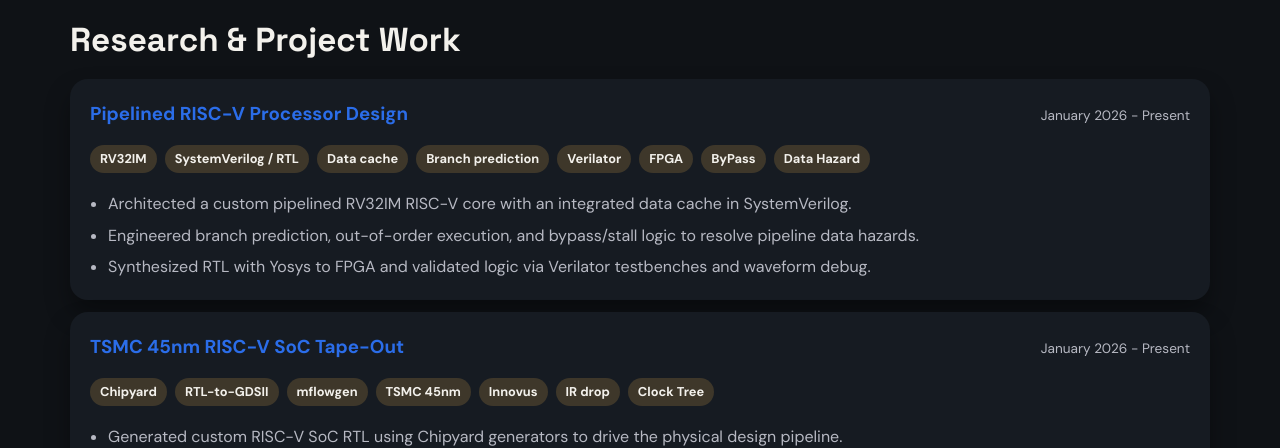
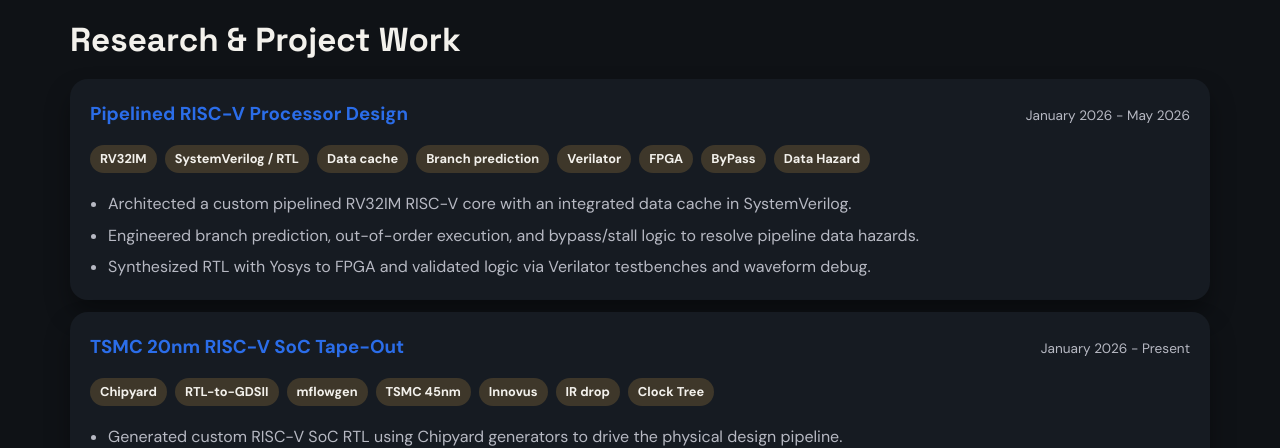
Before and after one commit to abhikkum/abhik_profile, a Jekyll site: the page built from _pages/projects.html, in a window 1280 px wide and 900 px high, scrolled down 462 px. Shown: the part 153-601 px from the top of the window. Built offline with Jekyll 4.4.1, drawn with Linux system fonts in a browser that asks for light colours.

Commit message:
Updated few dates

```diff
--- a/_pages/experience.html
+++ b/_pages/experience.html
@@ -35,7 +35,7 @@ description: Professional and research experience.
       <article class="exp-item reveal">
         <div class="exp-left">
           <h3>Head Teaching Assistant, ESE 5160</h3>
-          <p>January 2026 - Present</p>
+          <p>January 2026 - May 2026</p>
         </div>
         <div class="exp-mid">
           <span class="exp-dot" aria-hidden="true"></span>
--- a/_pages/projects.html
+++ b/_pages/projects.html
@@ -35,7 +35,7 @@ description: Selected projects and case studies.
           <h3>
             <a class="section-title-link" href="https://www.cis.upenn.edu/~cis5710/current/">Pipelined RISC-V Processor Design</a>
           </h3>
-          <span class="item-date">January 2026 - Present</span>
+          <span class="item-date">January 2026 - May 2026</span>
         </div>
         <div class="item-tags">
           <span>RV32IM</span>
@@ -56,7 +56,7 @@ description: Selected projects and case studies.
       <article class="list-item reveal">
         <div class="item-head">
           <h3>
-            <a class="section-title-link" href="https://mflowgen.readthedocs.io/en/stable/">TSMC 45nm RISC-V SoC Tape-Out</a>
+            <a class="section-title-link" href="https://mflowgen.readthedocs.io/en/stable/">TSMC 20nm RISC-V SoC Tape-Out</a>
           </h3>
           <span class="item-date">January 2026 - Present</span>
         </div>
```
